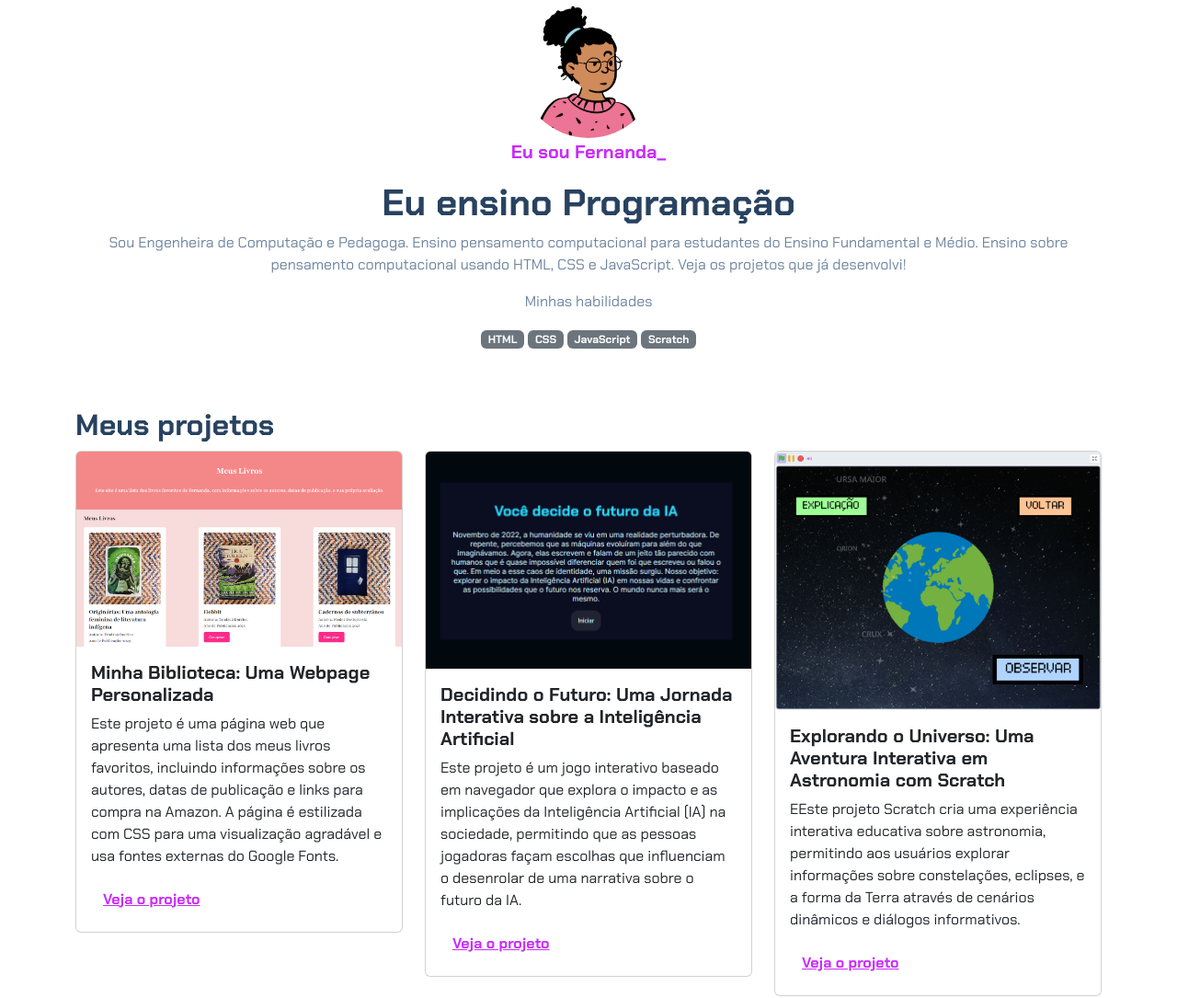
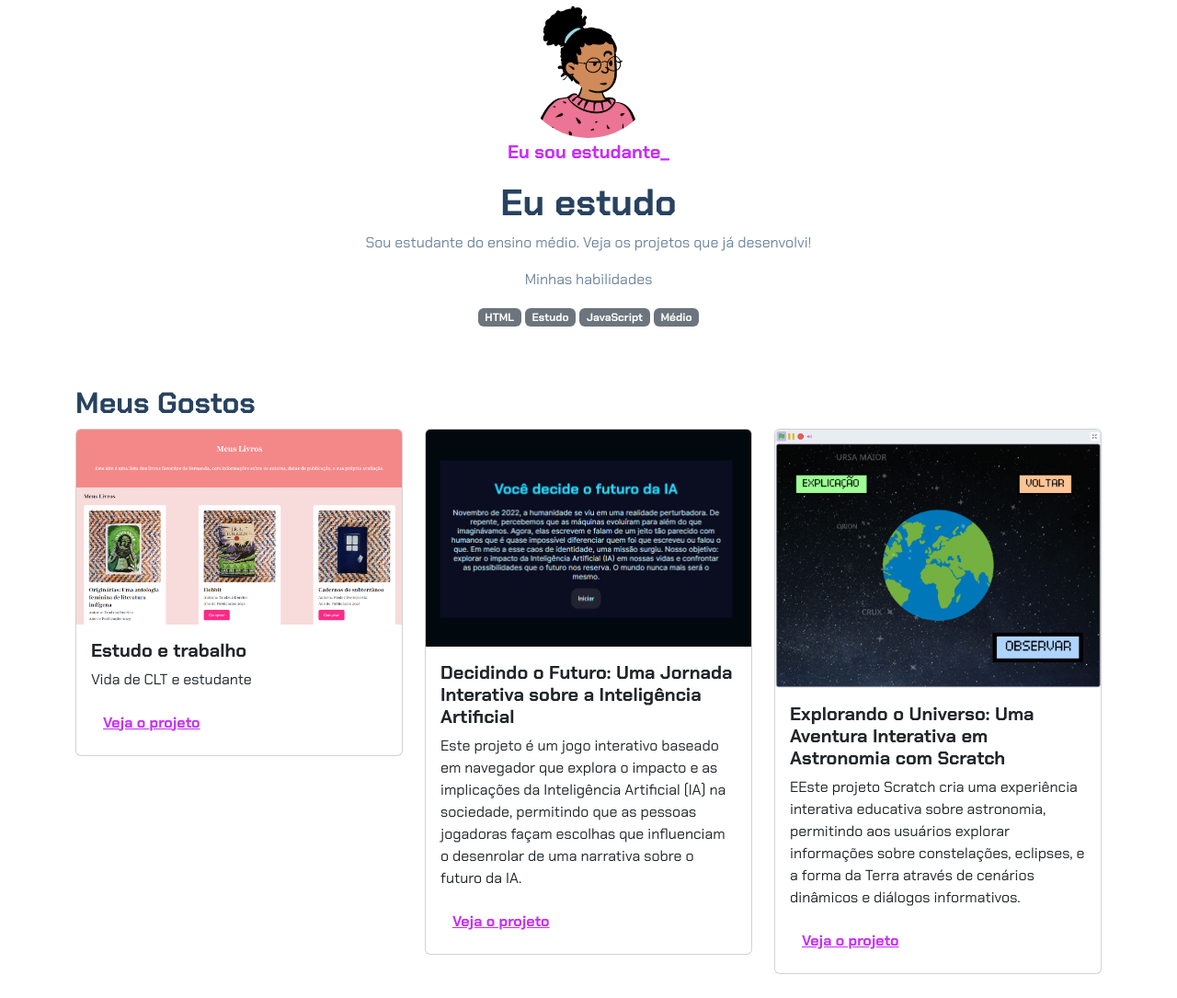
Before and after one commit to yokoonosad/gi, a plain HTML site: page index.html in a window 1280 px wide. Shown: the top 1085 px of the page at 92% size. Drawn offline with nearby package versions, Linux system fonts and the light colour scheme; files whose address does not match are found by name.

Commit message:
Update index.html

```diff
--- a/index.html
+++ b/index.html
@@ -14,32 +14,28 @@
     <header class="container text-center">
         <img src="img/avatar-perfil.png" alt="avatar da Fernanda" class="rounded-circle" width="150" height="150"
             srcset="">
-        <p class="lead">Eu sou Fernanda_</p>
-        <h1>Eu ensino Programação</h1>
-        <p>Sou Engenheira de Computação e Pedagoga. Ensino pensamento computacional para estudantes do Ensino
-            Fundamental e Médio. Ensino sobre pensamento computacional usando HTML, CSS e JavaScript. Veja os projetos
+        <p class="lead">Eu sou estudante_</p>
+        <h1>Eu estudo</h1>
+        <p>Sou estudante do ensino médio. Veja os projetos
             que já desenvolvi!</p>
         <p>Minhas habilidades</p>
         <div>
             <p class="badge bg-secondary">HTML</p>
-            <p class="badge bg-secondary">CSS</p>
+            <p class="badge bg-secondary">Estudo</p>
             <p class="badge bg-secondary">JavaScript</p>
-            <p class="badge bg-secondary">Scratch</p>
+            <p class="badge bg-secondary">Médio</p>
         </div>
     </header>
     <main class="container mt-5">
-        <h2>Meus projetos</h2>
+        <h2>Meus Gostos</h2>
         <div class="row">
             <!-- Projeto 1 -->
             <div class="col-md-4">
                 <div class="card">
                     <img src="img/projeto-1.png" class="card-img-top" alt="Imagem do projeto de biblioteca virtual">
                     <div class="card-body">
-                        <h5 class="card-title">Minha Biblioteca: Uma Webpage Personalizada</h5>
-                        <p class="card-text">Este projeto é uma página web que apresenta uma lista dos meus livros
-                            favoritos, incluindo informações sobre os autores, datas de publicação e links para compra
-                            na Amazon. A página é estilizada com CSS para uma visualização agradável e usa fontes
-                            externas do Google Fonts.
+                        <h5 class="card-title">Estudo e trabalho</h5>
+                        <p class="card-text">Vida de CLT e estudante
                         </p>
                         <button type="button" class="btn btn-link" data-bs-toggle="modal" data-bs-target="#modal1">Veja
                             o projeto</button>
```
